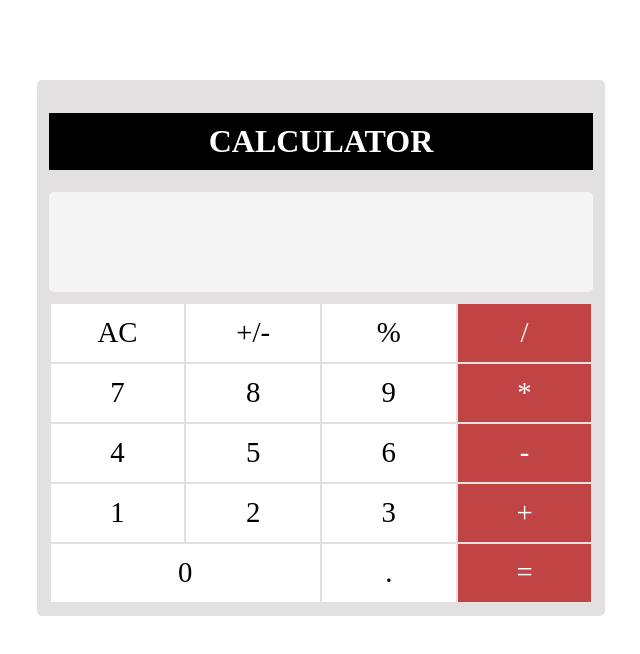
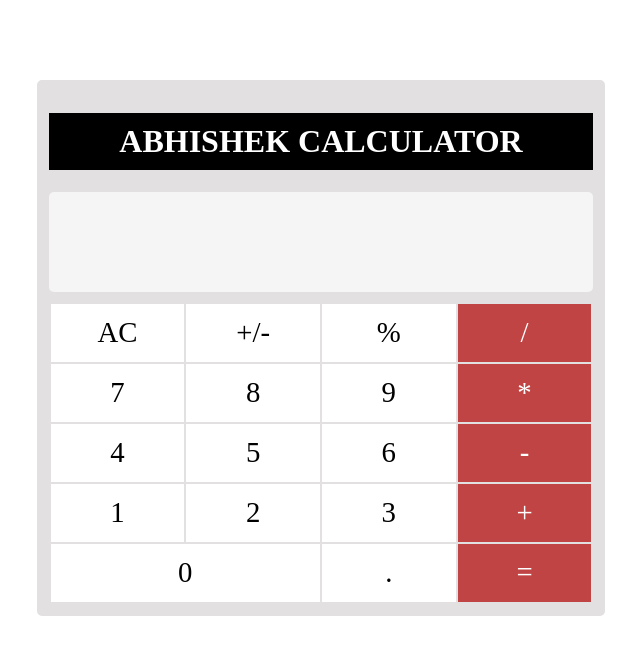
Before and after one commit to abhikrlalu4/calculator, a plain HTML site: page index.html in a window 1280 px wide. Shown: the whole page, without its empty margins (319-959 px from the left). Drawn offline with Linux system fonts and the light colour scheme.

Commit message:
Update index.html

```diff
--- a/index.html
+++ b/index.html
@@ -7,7 +7,7 @@
 <body>
 
     <div id="calculator">
-        <h1>Calculator</h1>
+        <h1>Abhishek Calculator</h1>
         <div id="display-container">
             <p id="display"> </p>
         </div>
```
